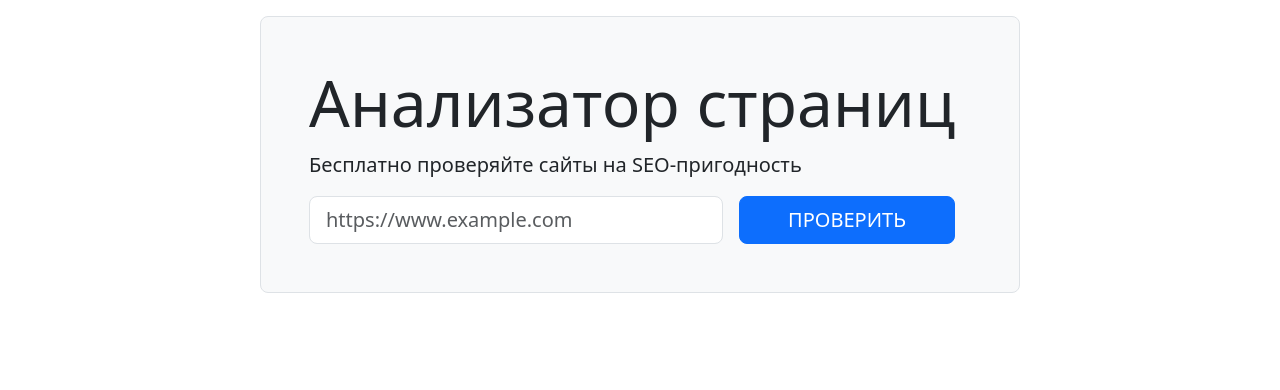
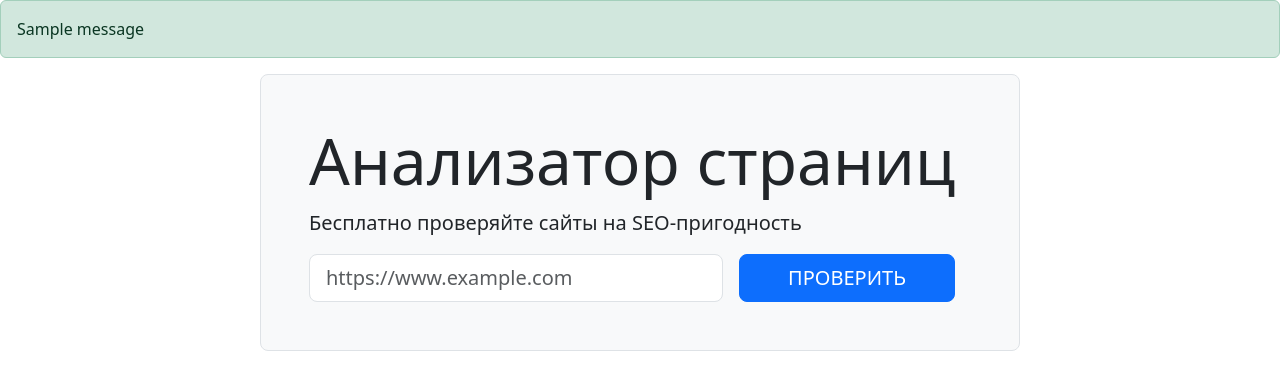
Before and after one commit to rasskazovilya/python-project-83, a Flask app: page / in a window 1280 px wide. Shown: the part 56-446 px from the top of the page. Run offline with Flask 3, Linux system fonts and the light colour scheme; one stand-in notice (Sample message) is shown; some libraries are stand-ins or nearby versions.

Commit message:
add flash messages to index

```diff
--- a/page_analyzer/templates/index.html
+++ b/page_analyzer/templates/index.html
@@ -19,6 +19,15 @@
         </div>
       </nav>
     </header>
+
+    {% with messages = get_flashed_messages(with_categories=true) %}
+        {% if messages %}
+            {% for category, message in messages %}
+                <div class="alert alert-{{ category }}" role="alert">{{ message }}</div>
+            {% endfor %}
+        {% endif %}
+    {% endwith %}
+
     <main class="flex-grow-1">
       <div class="container-lg mt-3">
         <h1></h1>
```
